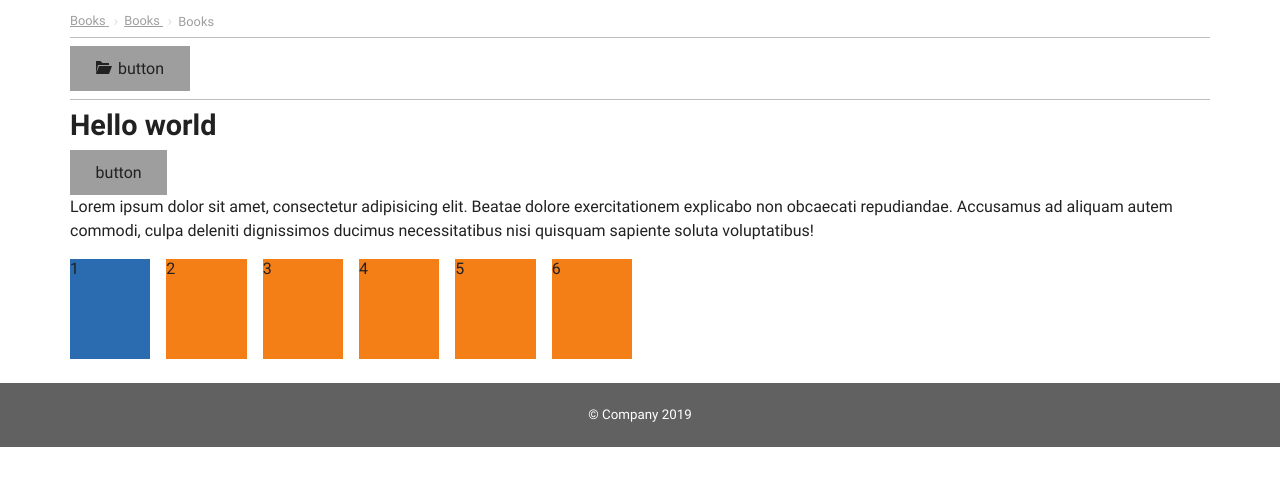
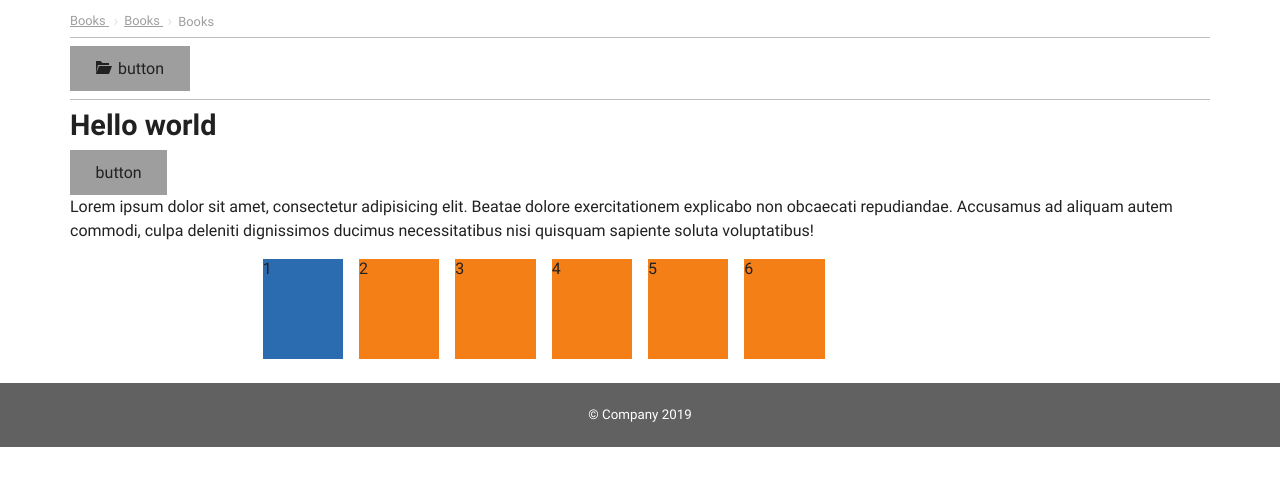
Before and after one commit to Semdevmaster/test-build-system, a website built with webpack: page src/views/index.html in a window 1280 px wide. Shown: the part 66-552 px from the top of the page. Built offline with nearby package versions, Linux system fonts and the light colour scheme; files whose address does not match are found by name.

Commit message:
update deps

```diff
--- a/package.json
+++ b/package.json
@@ -61,7 +61,7 @@
     "gulp-remember": "^1.0.1",
     "gulp-svg-sprite": "^1.5.0",
     "gulp-typescript": "^5.0.1",
-    "gulp-uglify-es": "^1.0.4",
+    "gulp-uglify-es": "^2.0.0",
     "gulp-w3c-html-validator": "^1.4.4",
     "gulp-webp": "^4.0.1",
     "lodash": "latest",
--- a/src/views/index.html
+++ b/src/views/index.html
@@ -47,7 +47,7 @@
     quisquam sapiente soluta voluptatibus!</p>
 
   <div class="grid-container mb-6" style="height: 100px;">
-    <div class="bg-blue-700">1</div>
+    <div class="bg-blue-700 col-end-4">1</div>
     <div class="bg-accent">2</div>
     <div class="bg-accent">3</div>
     <div class="bg-accent">4</div>
```
Also changed, not shown: 1 other file.
